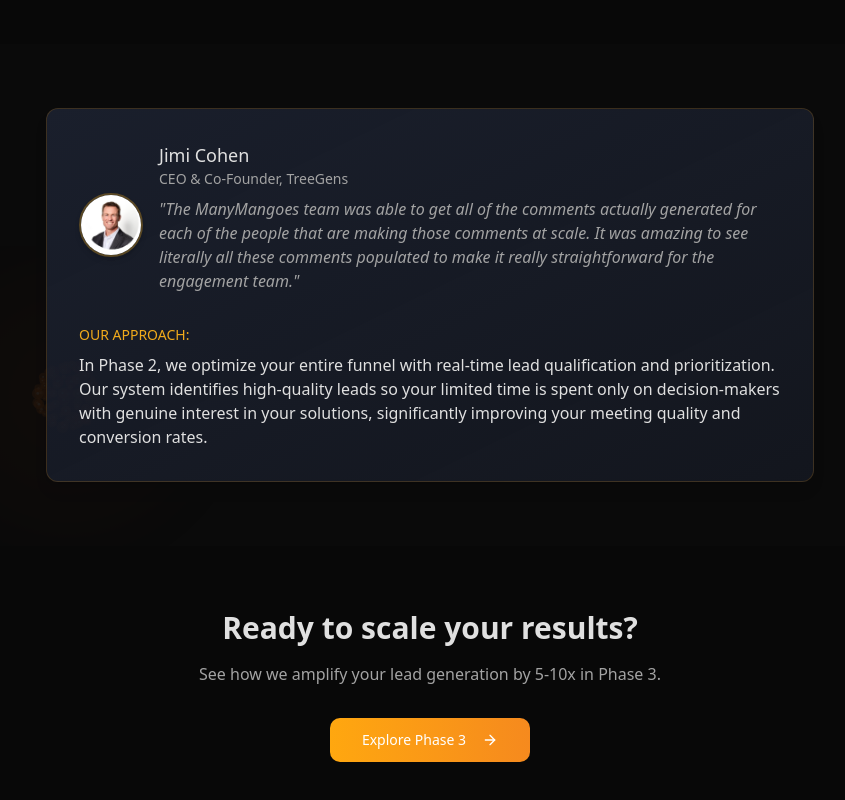
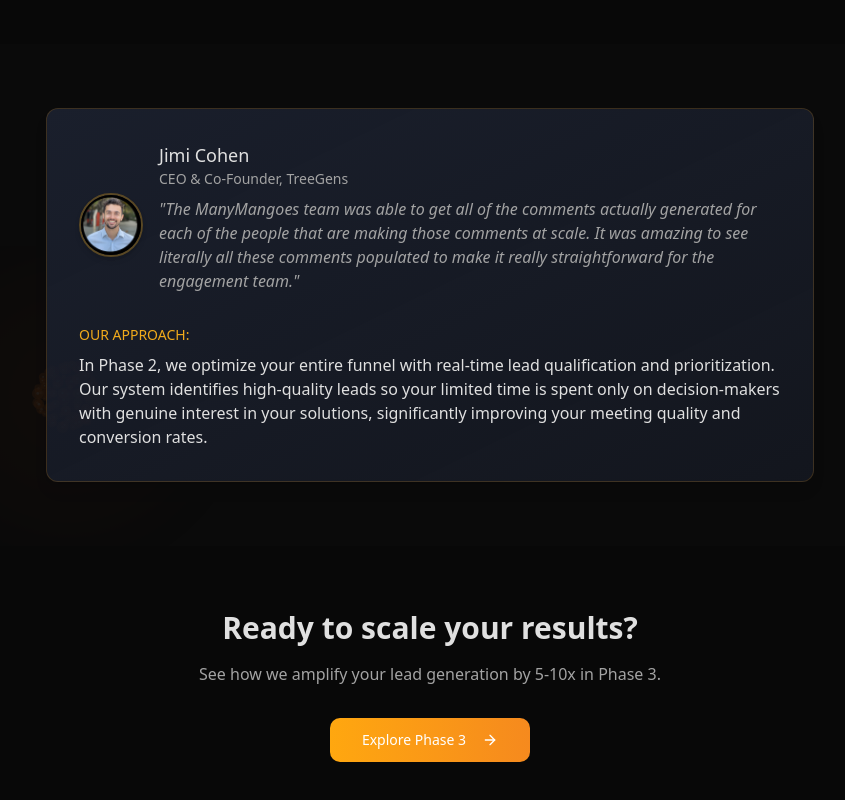
Before and after one commit to pipezulu/crypto-80, a React (Vite) app: page /phase-2 in a window 1280 px wide. Shown: the part 1726-2526 px from the top of the page, without its empty margins (338-1183 px from the left). Built offline with nearby package versions, Linux system fonts and the light colour scheme.

Commit message:
Fix: Use correct Jimi Cohen profile picture
Update Jimi Cohen's profile picture in Phase 1 to the correct image.

```diff
--- a/src/components/phase1/TestimonialSection.tsx
+++ b/src/components/phase1/TestimonialSection.tsx
@@ -23,7 +23,7 @@ const TestimonialSection = () => {
               <div className="w-16 h-16 flex-shrink-0">
                 <Avatar className="w-full h-full border-2 border-tech-300/30 shadow-md">
                   <AvatarImage
-                    src="/lovable-uploads/0000dc08-2d3b-40c0-8c07-410960351dad.png"
+                    src="/lovable-uploads/d40c3768-c4b5-4bd4-8cdc-b724941dd115.png"
                     alt="Jimi Cohen"
                     className="object-cover"
                   />
--- a/src/pages/Phase2.tsx
+++ b/src/pages/Phase2.tsx
@@ -1,3 +1,4 @@
+
 import React from 'react';
 import { motion } from 'framer-motion';
 import { Link } from 'react-router-dom';
@@ -175,7 +176,7 @@ const Phase2 = () => {
                 <div className="w-16 h-16 flex-shrink-0">
                   <Avatar className="w-full h-full border-2 border-tech-300/30 shadow-md">
                     <AvatarImage
-                      src="/lovable-uploads/0000dc08-2d3b-40c0-8c07-410960351dad.png"
+                      src="/lovable-uploads/d40c3768-c4b5-4bd4-8cdc-b724941dd115.png"
                       alt="Jimi Cohen"
                       className="object-cover"
                     />
--- a/src/pages/Phase3.tsx
+++ b/src/pages/Phase3.tsx
@@ -1,3 +1,4 @@
+
 import React from 'react';
 import { motion } from 'framer-motion';
 import { Link } from 'react-router-dom';
@@ -175,7 +176,7 @@ const Phase3 = () => {
                 <div className="w-16 h-16 flex-shrink-0">
                   <Avatar className="w-full h-full border-2 border-tech-300/30 shadow-md">
                     <AvatarImage
-                      src="/lovable-uploads/0000dc08-2d3b-40c0-8c07-410960351dad.png"
+                      src="/lovable-uploads/d40c3768-c4b5-4bd4-8cdc-b724941dd115.png"
                       alt="Jimi Cohen"
                       className="object-cover"
                     />
```
Also changed, not shown: public/lovable-uploads/d40c3768-c4b5-4bd4-8cdc-b724941dd115.png (added).
